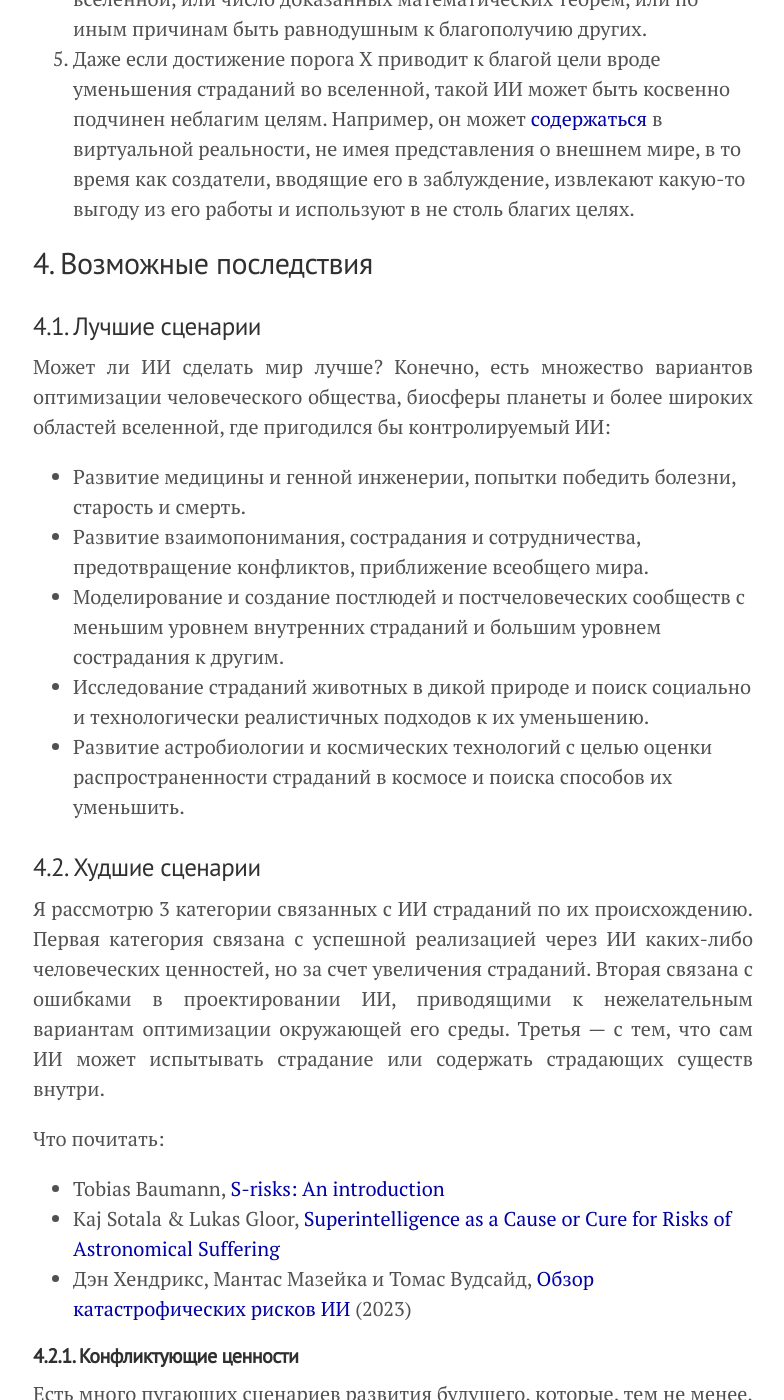
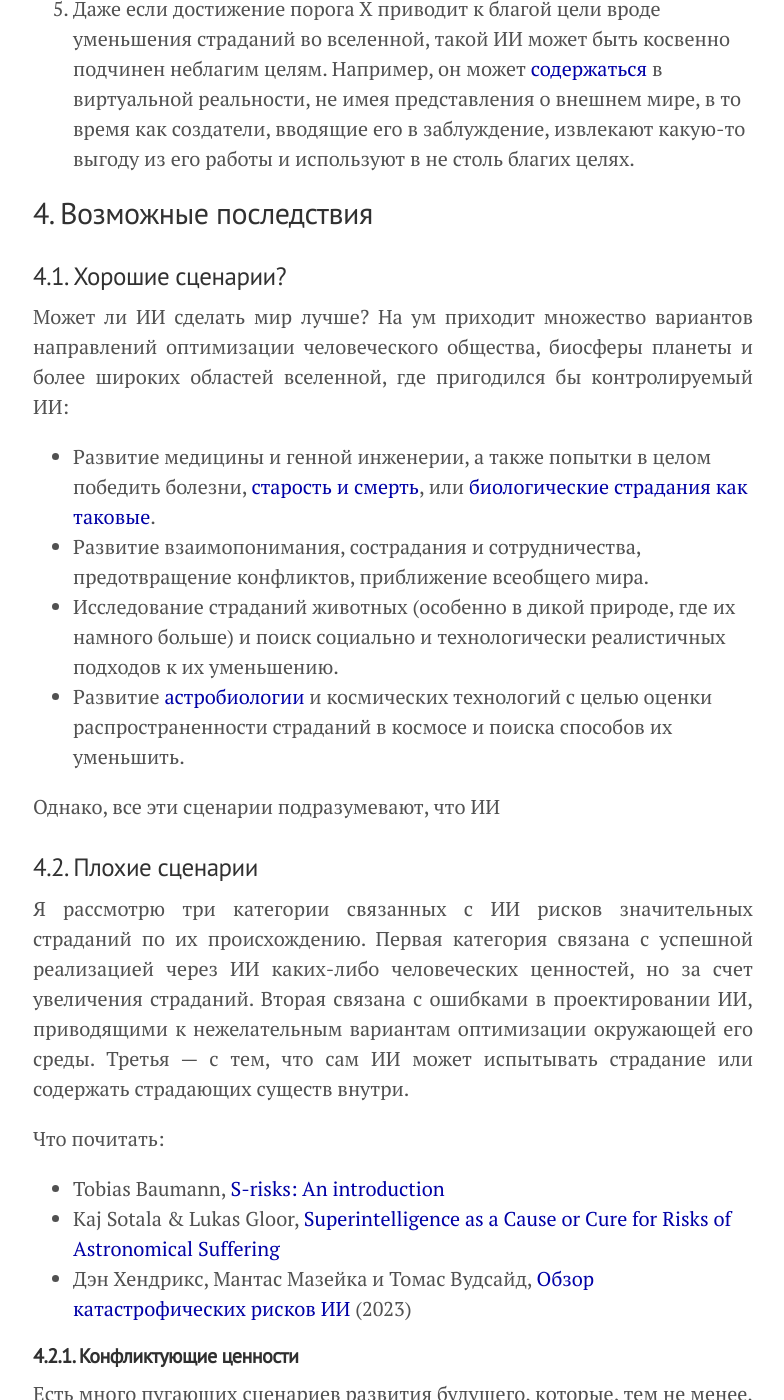
Before and after one commit to KKirdan/kkirdan.github.io, a Jekyll site: the page built from blog/_posts/1. articles/2021-06-01-414.md, in a window 1280 px wide and 1400 px high, scrolled down 5106 px. Shown: the whole window, without its empty margins (247-1031 px from the left). Built offline with Jekyll 4.4.1, drawn with Linux system fonts in a browser that asks for light colours; some of the changed text lies outside the part shown.

Commit message:
Update 2021-06-01-414.md

```diff
--- a/blog/_posts/1. articles/2021-06-01-414.md
+++ b/blog/_posts/1. articles/2021-06-01-414.md
@@ -82,9 +82,7 @@
 
 Широко распространено заблуждение о том, что с какого-то (не особенно далекого) порога интеллектуально развитые существа автоматически за счет своего интеллекта будут приобретать некие "правильные" [терминальные](https://arbital-ru.github.io/p/terminal_vs_instrumental/) ценности и цели. По видимому, это связано с [ошибкой проецирования ума](https://lesswrong.ru/w/%D0%9E%D1%88%D0%B8%D0%B1%D0%BA%D0%B0_%D0%BF%D1%80%D0%BE%D0%B5%D1%86%D0%B8%D1%80%D0%BE%D0%B2%D0%B0%D0%BD%D0%B8%D1%8F_%D1%83%D0%BC%D0%B0) и [некритичной приверженностью](https://dzen.ru/a/ZY4A7KwDyyzcoIQ6) сильным формам морального реализма: верой в существование объективных моральных истин (о том, какие поступки правильны, а какие нет), знание которых мотивировало бы любой развитый ум вести себя морально (поступать правильно).
 
-В действительности сейчас нет никаких серьезных оснований полагать, что принципиально невозможны сверхинтеллектуальные (т. е. превосходящие интеллектом любого человека) существа, преследующие странные и "скучные" цели вроде [превращения](https://arbital-ru.github.io/p/paperclip_maximizer/) как можно большего количества материи во вселенной в канцелярские скрепки, или получающие удовольствие от чужих страданий.
-
-Конечно, некоторые сочетания целей и интеллекта невозможны или крайне неустойчивы, но без них [пространство возможных умов](https://arbital-ru.github.io/p/mind_design_space_wide/)
+В действительности сейчас нет никаких серьезных оснований полагать, что принципиально невозможны сверхинтеллектуальные (т. е. превосходящие интеллектом любого человека) существа, преследующие странные и "скучные" цели вроде [превращения](https://arbital-ru.github.io/p/paperclip_maximizer/) как можно большего количества материи во вселенной в канцелярские скрепки, или получающие удовольствие от чужих страданий. Конечно, некоторые сочетания целей и интеллекта невозможны или крайне неустойчивы, но без них [пространство возможных умов](https://arbital-ru.github.io/p/mind_design_space_wide/)
 едва ли заметно обеднеет.
 
 Что почитать:
@@ -112,19 +110,20 @@
 
 <h2 id="4">4. Возможные последствия</h2>
 
-<h3 id="4.1">4.1. Лучшие сценарии</h3>
+<h3 id="4.1">4.1. Хорошие сценарии?</h3>
 
-Может ли ИИ сделать мир лучше? Конечно, есть множество вариантов оптимизации человеческого общества, биосферы планеты и более широких областей вселенной, где пригодился бы контролируемый ИИ:
+Может ли ИИ сделать мир лучше? На ум приходит множество вариантов направлений оптимизации человеческого общества, биосферы планеты и более широких областей вселенной, где пригодился бы контролируемый ИИ:
 
-- Развитие медицины и генной инженерии, попытки победить болезни, старость и смерть.
+- Развитие медицины и генной инженерии, а также попытки в целом победить болезни, [старость и смерть](https://ru.wikipedia.org/wiki/%D0%98%D0%BC%D0%BC%D0%BE%D1%80%D1%82%D0%B0%D0%BB%D0%B8%D0%B7%D0%BC), или [биологические страдания как таковые](https://reducingsuffering.github.io/89.html).
 - Развитие взаимопонимания, сострадания и сотрудничества, предотвращение конфликтов, приближение всеобщего мира.
-- Моделирование и создание постлюдей и постчеловеческих сообществ с меньшим уровнем внутренних страданий и большим уровнем сострадания к другим.
-- Исследование страданий животных в дикой природе и поиск социально и технологически реалистичных подходов к их уменьшению.
-- Развитие астробиологии и космических технологий с целью оценки распространенности страданий в космосе и поиска способов их уменьшить.
+- Исследование страданий животных (особенно в дикой природе, где их намного больше) и поиск социально и технологически реалистичных подходов к их уменьшению.
+- Развитие [астробиологии](https://ubq124.wordpress.com/2016/12/23/david-catling-astrobiology-russian-translate/) и космических технологий с целью оценки распространенности страданий в космосе и поиска способов их уменьшить.
 
-<h3 id="4.2">4.2. Худшие сценарии</h3>
+Однако, все эти сценарии подразумевают, что ИИ
 
-Я рассмотрю 3 категории связанных с ИИ страданий по их происхождению. Первая категория связана с успешной реализацией через ИИ каких-либо человеческих ценностей, но за счет увеличения страданий. Вторая связана с ошибками в проектировании ИИ, приводящими к нежелательным вариантам оптимизации окружающей его среды. Третья — с тем, что сам ИИ может испытывать страдание или содержать страдающих существ внутри.
+<h3 id="4.2">4.2. Плохие сценарии</h3>
+
+Я рассмотрю три категории связанных с ИИ рисков значительных страданий по их происхождению. Первая категория связана с успешной реализацией через ИИ каких-либо человеческих ценностей, но за счет увеличения страданий. Вторая связана с ошибками в проектировании ИИ, приводящими к нежелательным вариантам оптимизации окружающей его среды. Третья — с тем, что сам ИИ может испытывать страдание или содержать страдающих существ внутри.
 
 Что почитать:
 - Tobias Baumann, [S-risks: An introduction](https://centerforreducingsuffering.org/research/intro/)
```
Also changed, not shown: other parts of blog/_posts/1. articles/2021-06-01-414.md (+1 -1 lines).
